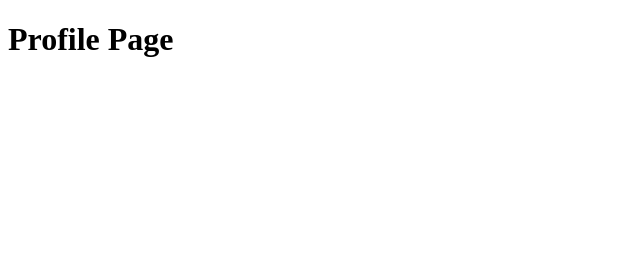
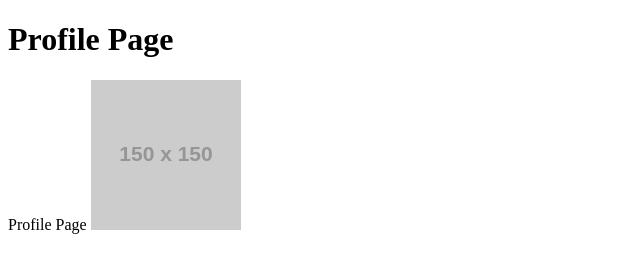
Before and after one commit to Su-3333/Profile, a plain HTML site: page index.html in a window 1280 px wide. Shown: the whole page, without its empty margins (0-640 px from the left). Drawn offline with Linux system fonts and the light colour scheme; placeholder pictures from the web are drawn by us.

Commit message:
Update index.html
profile page and picture place holder

```diff
--- a/index.html
+++ b/index.html
@@ -4,9 +4,16 @@
     <meta charset="UTF-8">
     <meta http-equiv="X-UA-Compatible" content="IE=edge">
     <meta name="viewport" content="width=device-width, initial-scale=1.0">
-    <title>Document</title>
+    <title>Profile page</title>
+    <link rel="stylesheet" href="./styles/main.css">
 </head>
 <body>
-   <h1>Profile Page</h1>
+
+    <h1>Profile Page</h1>
+    <div class ="container">
+     <h>Profile Page</h>
+    <img src="https://via.placeholder.com/150" alt"Suh Profile Picture">
+</div>
+
 </body>
 </html>
```
